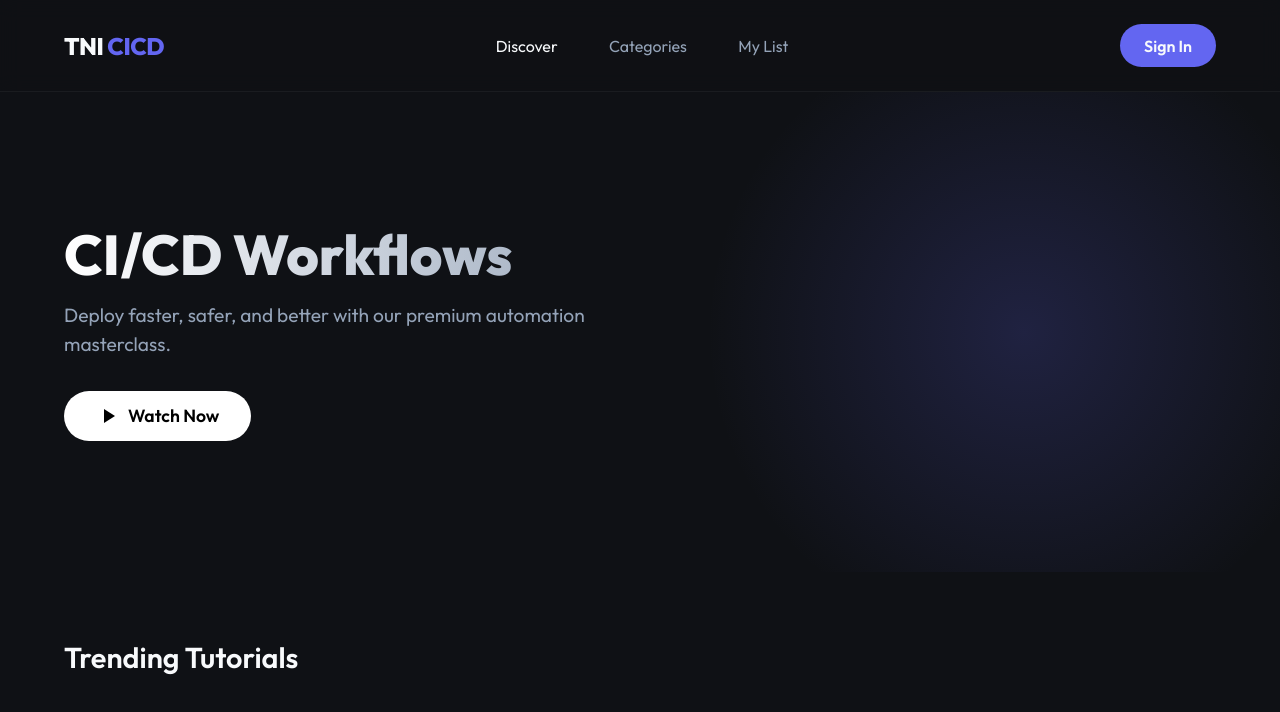
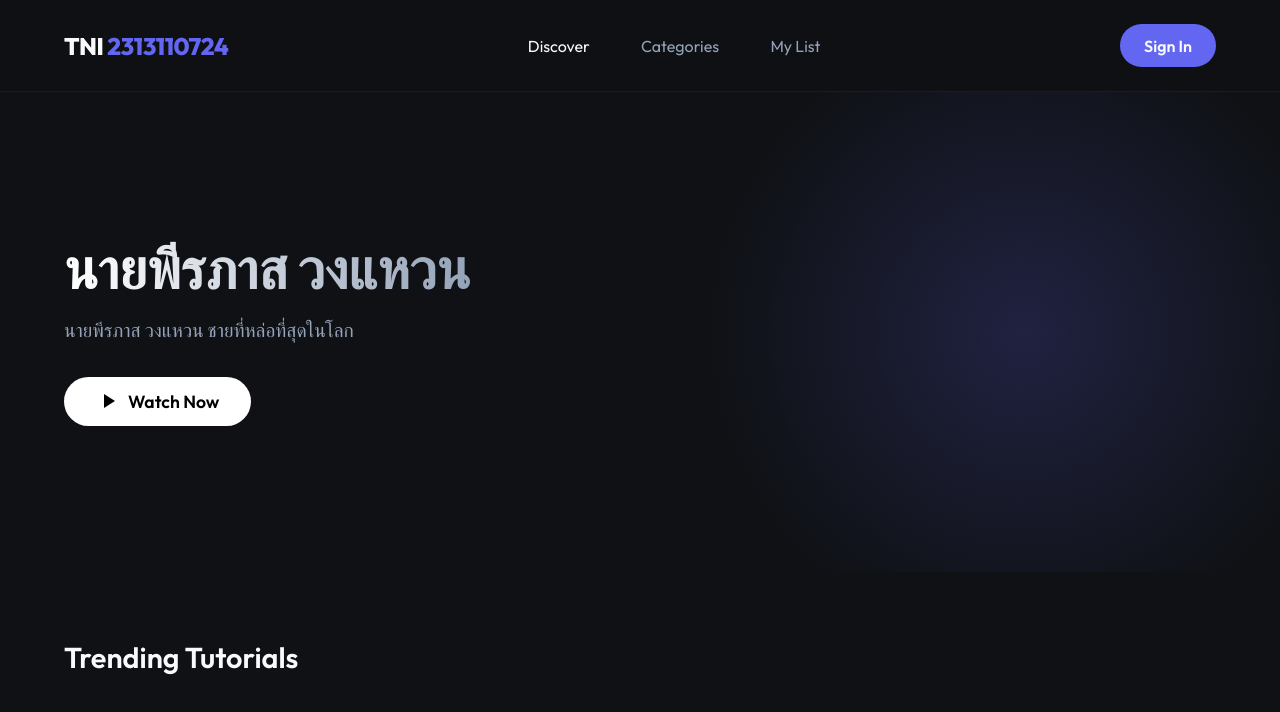
Before and after one commit to Tangthai025/cicd-lab2, a website: page public/index.html in a window 1280 px wide. Drawn offline with Linux system fonts and the light colour scheme; no server answers.

Commit message:
add new cool man

```diff
--- a/public/index.html
+++ b/public/index.html
@@ -9,7 +9,7 @@
 </head>
 <body>
     <nav class="navbar">
-        <div class="logo">TNI <span>CICD</span></div>
+        <div class="logo">TNI <span>2313110724</span></div>
         <div class="nav-links">
             <a href="#" class="active">Discover</a>
             <a href="#">Categories</a>
@@ -20,8 +20,8 @@
 
     <header class="hero">
         <div class="hero-content">
-            <h1>CI/CD Workflows</h1>
-            <p>Deploy faster, safer, and better with our premium automation masterclass.</p>
+            <h1>นายพีรภาส  วงแหวน</h1>
+            <p>นายพีรภาส  วงแหวน ชายที่หล่อที่สุดในโลก</p>
             <button class="play-btn">
                 <svg viewBox="0 0 24 24" fill="currentColor" width="24" height="24">
                     <path d="M8 5v14l11-7z"/>
```
